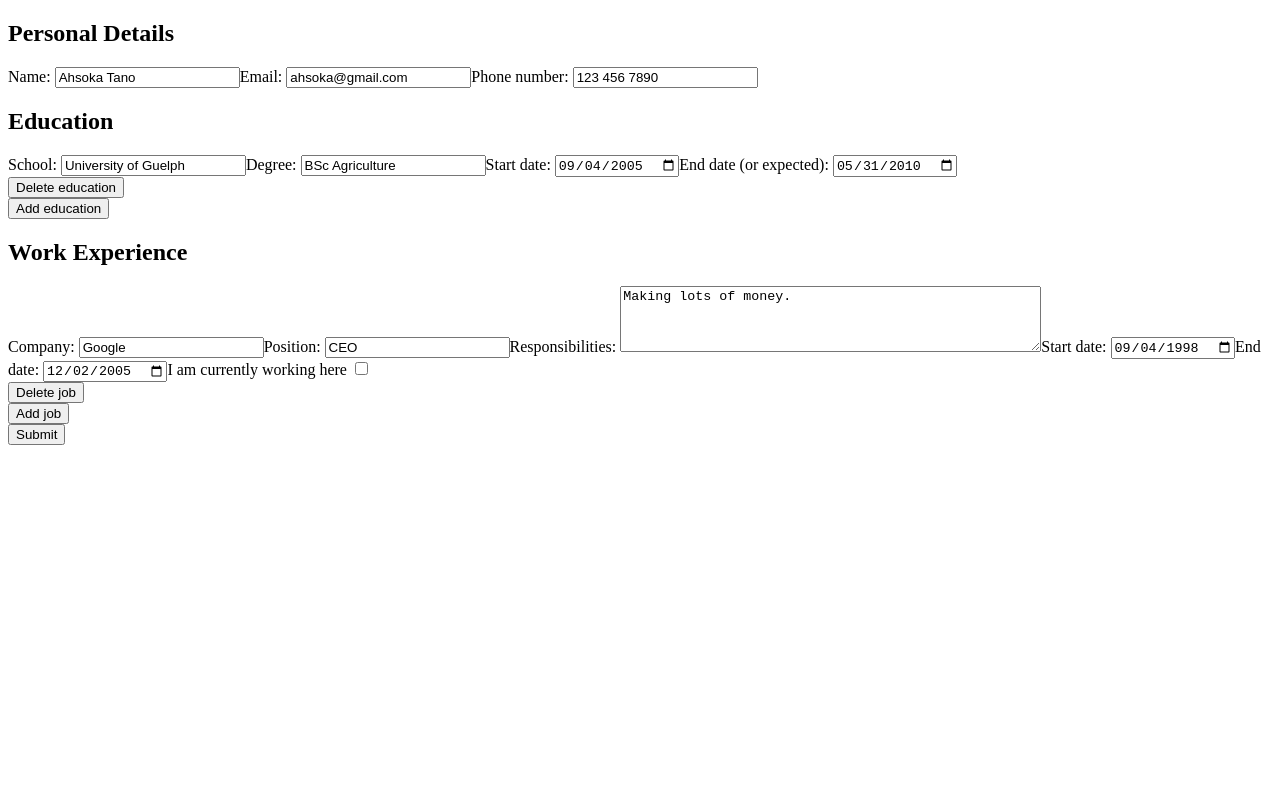
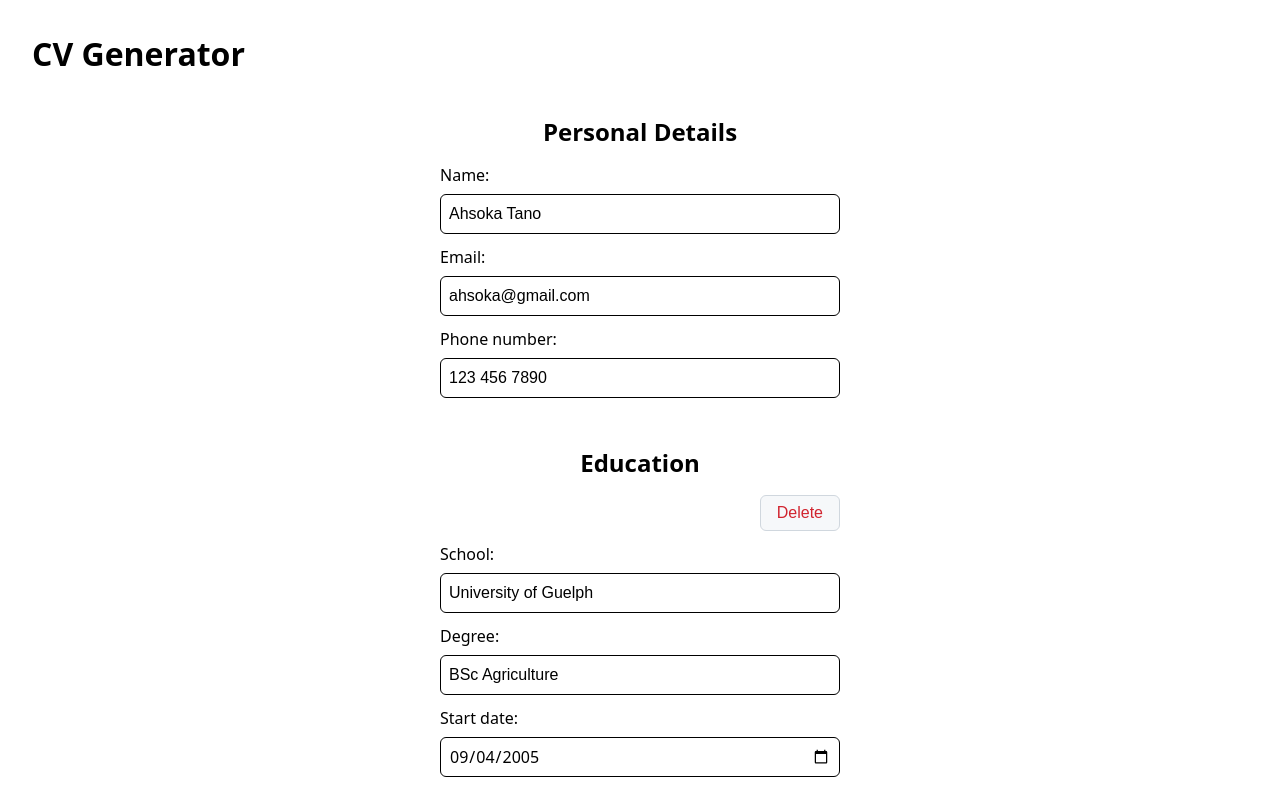
Before and after one commit to jooo-lee/cv-papa, a React (Vite) app: page / in a window 1280 px wide. Shown: the top 792 px of the page. Built offline with nearby package versions, Linux system fonts and the light colour scheme.

Commit message:
Add basic styling for form

```diff
--- a/src/App.jsx
+++ b/src/App.jsx
@@ -1,7 +1,9 @@
 import { useState } from 'react';
 import { v4 as uuidv4 } from 'uuid';
+
 import Form from './components/Form';
 import Preview from './components/Preview';
+import './styles/App.css';
 
 function App() {
   const [personalInfo, setPersonalInfo] = useState({
--- a/src/components/Button.jsx
+++ b/src/components/Button.jsx
@@ -1,6 +1,6 @@
-function Button({ type, onClick, text }) {
+function Button({ type, onClick, text, className }) {
   return (
-    <button type={type} onClick={onClick}>
+    <button type={type} onClick={onClick} className={className}>
       {text}
     </button>
   );
--- a/src/components/EducationInput.jsx
+++ b/src/components/EducationInput.jsx
@@ -1,6 +1,7 @@
 import Input from './Input';
+import Button from './Button';
 
-function EducationInput({ education, updateEducation }) {
+function EducationInput({ education, updateEducation, deleteEducation }) {
   function handleSchool(educationId, e) {
     updateEducation(educationId, 'school', e.target.value);
   }
@@ -18,7 +19,13 @@ function EducationInput({ education, updateEducation }) {
   }
 
   return (
-    <div>
+    <>
+      <Button
+        type={'button'}
+        onClick={() => deleteEducation(education.id)}
+        text={'Delete'}
+        className={'delete-btn'}
+      />
       <Input
         label={'School:'}
         id={'school' + education.id}
@@ -47,7 +54,7 @@ function EducationInput({ education, updateEducation }) {
         value={education.end}
         onChange={(e) => handleEndDate(education.id, e)}
       />
-    </div>
+    </>
   );
 }
 
--- a/src/components/Form.jsx
+++ b/src/components/Form.jsx
@@ -5,6 +5,7 @@ import PersonalInput from './PersonalInput';
 import EducationInput from './EducationInput';
 import JobInput from './JobInput';
 import Button from './Button';
+import '../styles/Form.css';
 
 function Form({
   personalInfo,
@@ -82,41 +83,46 @@ function Form({
   }
 
   return (
+    <>
+      <h1>CV Generator</h1>
       <form>
         <Section name={'Personal Details'}>
+          <div className="input-container">
             <PersonalInput
               personalInfo={personalInfo}
               setPersonalInfo={setPersonalInfo}
             />
+          </div>
         </Section>
         <Section name={'Education'}>
           {educations.map((education) => (
-          <div key={education.id}>
+            <div key={education.id} className="input-container">
               <EducationInput
                 education={education}
                 updateEducation={updateEducation}
-            />
-            <Button
-              type={'button'}
-              onClick={() => deleteEducation(education.id)}
-              text={'Delete education'}
+                deleteEducation={deleteEducation}
               />
             </div>
           ))}
-        <Button type={'button'} onClick={addEducation} text={'Add education'} />
+          <Button
+            type={'button'}
+            onClick={addEducation}
+            text={'Add education'}
+            className={'add-education'}
+          />
         </Section>
         <Section name={'Work Experience'}>
           {jobs.map((job) => (
-          <div key={job.id}>
-            <JobInput job={job} updateJob={updateJob} />
+            <div key={job.id} className="input-container">
+              <JobInput job={job} updateJob={updateJob} deleteJob={deleteJob} />
+            </div>
+          ))}
           <Button
             type={'button'}
-              onClick={() => deleteJob(job.id)}
-              text={'Delete job'}
+            onClick={addJob}
+            text={'Add job'}
+            className={'add-job'}
           />
-          </div>
-        ))}
-        <Button type={'button'} onClick={addJob} text={'Add job'} />
         </Section>
         <Button
           type={'submit'}
@@ -124,9 +130,10 @@ function Form({
             e.preventDefault();
             setSubmitted(true);
           }}
-        text={'Submit'}
+          text={'Generate my CV!'}
         />
       </form>
+    </>
   );
 }
 
--- a/src/components/JobInput.jsx
+++ b/src/components/JobInput.jsx
@@ -1,6 +1,8 @@
 import Input from './Input';
+import Button from './Button';
+import '../styles/JobInput.css';
 
-function JobInput({ job, updateJob }) {
+function JobInput({ job, updateJob, deleteJob }) {
   function handleCompany(jobId, e) {
     updateJob(jobId, 'company', e.target.value);
   }
@@ -29,7 +31,13 @@ function JobInput({ job, updateJob }) {
   };
 
   return (
-    <div>
+    <>
+      <Button
+        type={'button'}
+        onClick={() => deleteJob(job.id)}
+        text={'Delete'}
+        className={'delete-btn'}
+      />
       <Input
         label={'Company:'}
         id={'company' + job.id}
@@ -50,8 +58,17 @@ function JobInput({ job, updateJob }) {
           value={job.responsibilities}
           id={'responsibilities' + job.id}
           rows={4}
-          cols={50}
+          cols={30}
           onChange={(e) => handleResponsibilities(job.id, e)}></textarea>
+      </label>
+      <label htmlFor={'isCurrent' + job.id} className="isCurrentLabel">
+        {'I am currently working here'}{' '}
+        <input
+          type="checkbox"
+          id={'isCurrent' + job.id}
+          onChange={(e) => handleIsCurrent(job.id, e)}
+          checked={job.isCurrent}
+        />
       </label>
       <Input
         label={'Start date:'}
@@ -68,16 +85,7 @@ function JobInput({ job, updateJob }) {
         onChange={(e) => handleEndDate(job.id, e)}
         disabled={job.isCurrent}
       />
-      <label htmlFor={'isCurrent' + job.id}>
-        {'I am currently working here'}{' '}
-        <input
-          type="checkbox"
-          id={'isCurrent' + job.id}
-          onChange={(e) => handleIsCurrent(job.id, e)}
-          checked={job.isCurrent}
-        />
-      </label>
-    </div>
+    </>
   );
 }
 
--- a/src/main.jsx
+++ b/src/main.jsx
@@ -1,6 +1,8 @@
 import React from 'react';
 import ReactDOM from 'react-dom/client';
+
 import App from './App.jsx';
+import './styles/index.css';
 
 ReactDOM.createRoot(document.getElementById('root')).render(
   <React.StrictMode>
--- /dev/null
+++ b/src/styles/App.css
@@ -0,0 +1,6 @@
+#root {
+  padding: 2rem;
+  display: flex;
+  flex-direction: column;
+  align-items: center;
+}
--- /dev/null
+++ b/src/styles/Form.css
@@ -0,0 +1,28 @@
+.input-container {
+  width: 100%;
+  display: flex;
+  flex-direction: column;
+  align-items: end;
+  gap: 0.75rem;
+}
+
+/* Divider for educations and jobs */
+section .input-container:not(:first-of-type) {
+  margin-top: 1rem;
+  border-top: 2px dotted black;
+  padding-top: 2rem;
+}
+
+.add-education,
+.add-job {
+  margin-top: 1rem;
+}
+
+.delete-btn {
+  color: #d1242f;
+}
+
+.delete-btn:hover {
+  color: white;
+  background-color: #a40e26;
+}
--- /dev/null
+++ b/src/styles/JobInput.css
@@ -0,0 +1,9 @@
+.isCurrentLabel {
+  flex-direction: row;
+  align-items: center;
+  gap: 0.5rem;
+}
+
+.isCurrentLabel > input {
+  height: 1rem;
+}
--- /dev/null
+++ b/src/styles/index.css
@@ -0,0 +1,102 @@
+* {
+  margin: 0;
+  padding: 0;
+  box-sizing: border-box;
+}
+
+:root {
+  font-family: system-ui, Helvetica, Arial, sans-serif;
+}
+
+h1 {
+  margin-bottom: 2.5rem;
+  width: 100%;
+}
+
+form {
+  display: flex;
+  flex-direction: column;
+  align-items: center;
+  gap: 3rem;
+  width: 100%;
+  max-width: 400px;
+}
+
+section {
+  width: 100%;
+  display: flex;
+  flex-direction: column;
+  align-items: center;
+  gap: 1rem;
+}
+
+label {
+  display: flex;
+  flex-direction: column;
+  gap: 0.5rem;
+  width: 100%;
+}
+
+input {
+  /* Make input[type='date'] height consistent with other inputs */
+  height: 2.5rem;
+
+  font-size: 1rem;
+  padding: 0.5rem;
+  color: black;
+  -webkit-text-fill-color: black;
+  background-color: white;
+  border: 1px solid black;
+  border-radius: 0.375rem;
+}
+
+input[type='date'] {
+  font-family: system-ui, Helvetica, Arial, sans-serif;
+}
+
+input:disabled {
+  border: 1px solid rgb(208, 208, 208);
+  color: rgb(87, 87, 87);
+  -webkit-text-fill-color: rgb(87, 87, 87);
+  background-color: rgb(208, 208, 208);
+}
+
+textarea {
+  font-family: system-ui, Helvetica, Arial, sans-serif;
+  font-size: 1rem;
+  padding: 0.5rem;
+  border: 1px solid black;
+  border-radius: 0.375rem;
+  resize: vertical;
+}
+
+button {
+  color: black;
+  background-color: #f6f8fa;
+  padding: 0.5rem 1rem;
+  width: fit-content;
+  border: 1px solid #d0d7de;
+  border-radius: 0.375rem;
+  font-size: 1rem;
+  cursor: pointer;
+  transition-duration: 80ms;
+}
+
+button:hover {
+  background-color: #eef1f4;
+}
+
+button[type='submit'] {
+  font-weight: normal;
+  border-color: #1f883d;
+  color: white;
+  background-color: #1f883d;
+}
+
+button[type='submit']:hover {
+  background-color: #1c8139;
+}
+
+button[type='submit']:focus {
+  box-shadow: 0px 0px 0px 3px inset;
+}
```
Lines whose indentation alone changed are shown as unchanged.
